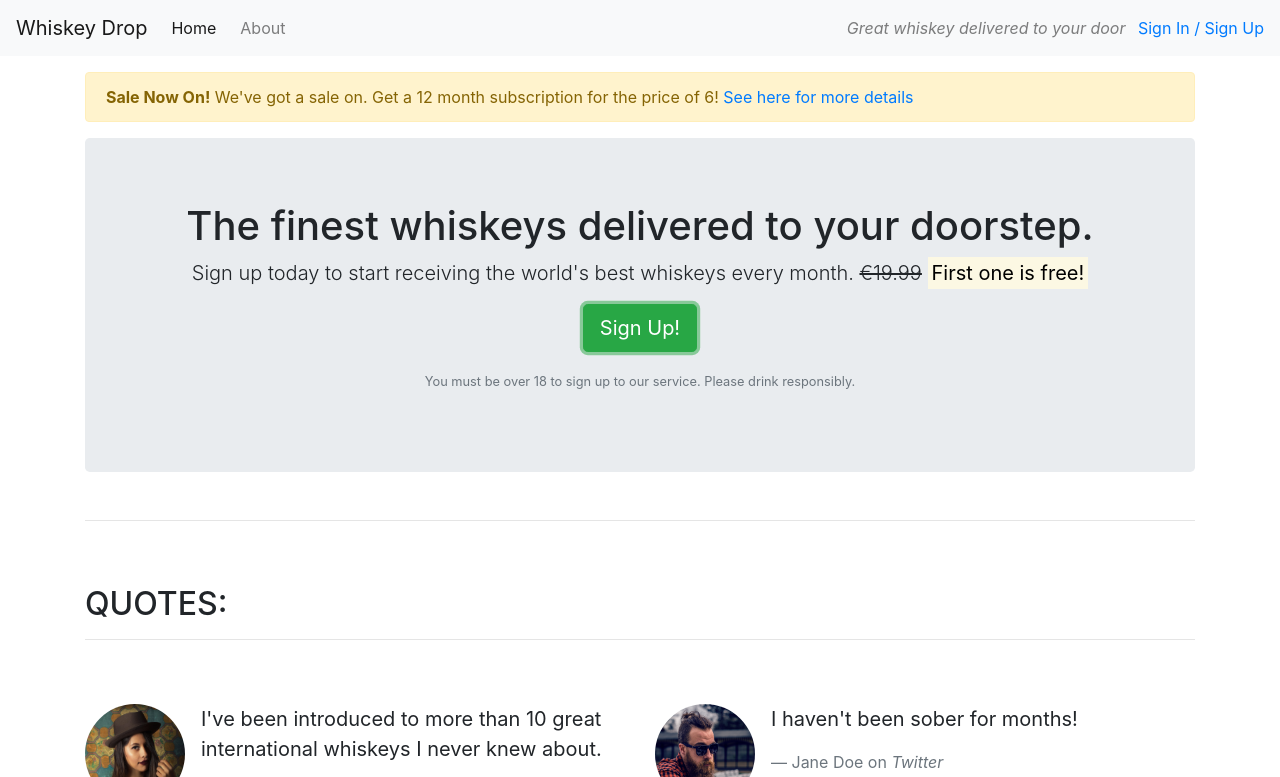
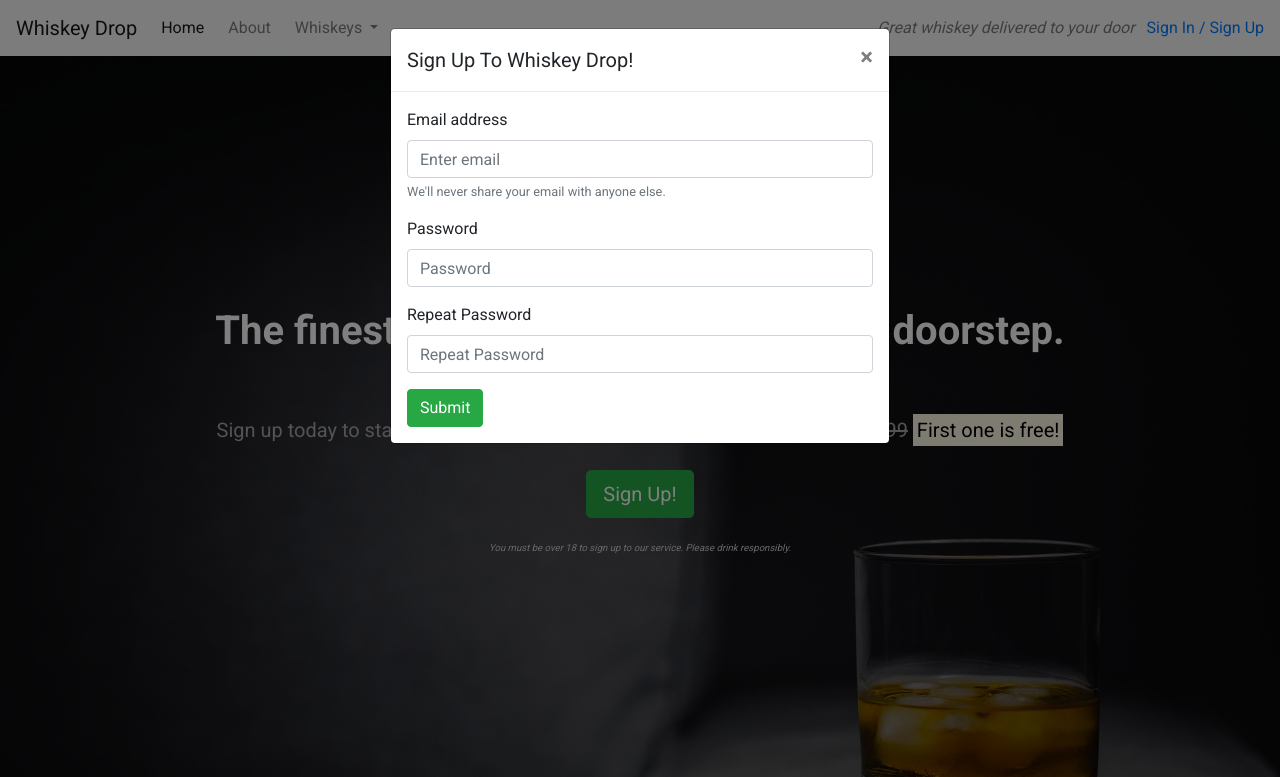
Before and after one commit to rebahama/bootstrapping, a plain HTML site: page index.html in a window 1280 px wide. Both pictures are taken after a click on the button "Sign Up!". Shown: the top 777 px of the page. Drawn offline with nearby package versions, Linux system fonts and the light colour scheme.

Commit message:
add css style

```diff
--- /dev/null
+++ b/css/style.css
@@ -0,0 +1,100 @@
+body {
+    font-family: 'Roboto', sans-serif;
+}
+
+/* Containers */
+
+.alert-container {}
+
+.callout-container {
+    height: 100vh;
+
+    background: url('../images/whiskey-background.jpg') no-repeat center center fixed;
+    -webkit-background-size: cover;
+    -moz-background-size: cover;
+    -o-background-size: cover;
+    background-size: cover;
+
+    display: flex;
+    align-items: center;
+    justify-content: center;
+
+    position: relative;
+}
+
+.opaque-overlay {
+    position: absolute;
+    top: 0;
+    left: 0;
+    height: 100%;
+    width: 100%;
+    background-color: rgba(0, 0, 0, 0.5);
+}
+
+.quotes-container {}
+
+.features-container {}
+
+/* Block dividers */
+
+.block-divider {
+    width: 75px;
+    height: 5px;
+    border: 0;
+    background-color: #444;
+}
+
+.block-divider--orange {
+    background-color: #f05f40;
+}
+
+.block-divider--short {
+    width: 35px;
+}
+
+/* Jumbotron */
+
+.jumbotron {
+    background-color: transparent;
+}
+
+.jumbotron h1 {
+    color: white;
+    font-weight: bold;
+    margin-bottom: 30px;
+    color: white;
+}
+
+.jumbotron .lead {
+    color: #a7a7a7;
+    margin: 25px 0;
+}
+
+.jumbotron small {
+    font-size: 60%;
+    font-style: italic;
+    color: #d0d0d0;
+}
+
+/* Buttons */
+
+.btn--cta {
+    font-weight: bold;
+    border-radius: 23px;
+    width: 160px;
+}
+
+.btn--red {
+    color: white;
+    background-color: #f05f40;
+    border-color: #f05f40;
+}
+
+.btn--red:hover,
+.btn--red:active,
+.btn--red:focus,
+.btn--red:active:focus {
+    background-color: #df4929;
+    border-color: #df4929;
+    color: white;
+}
--- a/index.html
+++ b/index.html
@@ -7,6 +7,8 @@
     <title>Whiskey Drop | Taste a new whiskey every month</title>
     <link rel="stylesheet" href="https://maxcdn.bootstrapcdn.com/bootstrap/4.1.3/css/bootstrap.min.css">
     <link rel="stylesheet" href="https://use.fontawesome.com/releases/v5.6.1/css/all.css" integrity="sha384-gfdkjb5BdAXd+lj+gudLWI+BXq4IuLW5IT+brZEZsLFm++aCMlF1V92rMkPaX4PP" crossorigin="anonymous">
+    <link href="https://fonts.googleapis.com/css?family=Roboto:400,700" rel="stylesheet">
+    <link rel="stylesheet" href="css/style.css" type="text/css" />
 </head>
 
 <body>
@@ -14,43 +16,66 @@
     <nav class="navbar navbar-light navbar-expand-sm bg-light">
         <a href="/" class="navbar-brand">
                     Whiskey Drop</a>
+
+        <button class="navbar-toggler ml-auto" type="button" data-toggle="collapse" data-target="#navbarNavDropdown" aria-controls="navbarNavDropdown" aria-expanded="false" aria-label="Toggle navigation">
+        <span class="navbar-toggler-icon"></span></button>
+
+        <div class="collapse navbar-collapse" id="navbarNavDropdown">
             <ul class="navbar-nav mr-auto">
                 <li class="active nav-item mr-2"><a class="nav-link" href="/">Home</a></li>
                 <li class="nav-item mr-2"><a class="nav-link" href="">About</a></li>
+                <li class="nav-item dropdown">
+                    <a class="nav-link dropdown-toggle" href="#" id="navbarDropdownMenuLink" role="button" data-toggle="dropdown" aria-haspopup="true" aria-expanded="false">
+          Whiskeys
+        </a>
+                    <div class="dropdown-menu" aria-labelledby="navbarDropdownMenuLink">
+                        <a class="dropdown-item" href="#">Irish</a>
+                        <a class="dropdown-item" href="#">Scotch</a>
+                        <a class="dropdown-item" href="#">Japanese</a>
+                        <a class="dropdown-item" href="#">American</a>
+                    </div>
+                </li>
+
                 <li class="nav-item mr-2 d-block d-sm-none"><a class="nav-link" href="">Sign In / Sign Up</a></li>
             </ul>
-
+        </div>
         <div class="d-none d-md-block">
             <p class="navbar-text my-auto mr-2"><i>Great whiskey delivered to your door</i></p>
             <a href="/login">Sign In / Sign Up</a>
         </div>
         <!--</div>-->
     </nav>
-    <article class="container mt-3">
-        <div class="row d-none d-sm-block">
-            <div class="col-12">
-                <div class="alert alert-warning">
-                    <strong>Sale Now On!</strong> We've got a sale on. Get a 12 month subscription for the price of 6! <a href="">See here for more details</a>
-                </div>
-            </div>
-        </div>
+    <!--<div class="container alert-container">-->
+    <!--    <div class="row d-none d-sm-block">-->
+    <!--        <div class="col-12">-->
+    <!--            <div class="alert alert-warning">-->
+    <!--                <strong>Sale Now On!</strong> We've got a sale on. Get a 12 month subscription for the price of 6! <a href="">See here for more details</a>-->
+    <!--            </div>-->
+    <!--        </div>-->
+    <!--    </div>-->
+    <!--</div>-->
+    <div class="container-fluid callout-container">
         <!-- Callout -->
+        <div class="opaque-overlay">&nbsp;</div>
         <div class="row">
             <div class="col-12">
                 <section class="callout jumbotron text-center">
-                    <h1>The finest whiskeys delivered to your doorstep.</h1>
+                    <h1 class="jumbotron-header">The finest whiskeys delivered to your doorstep.</h1>
+                    <hr class="block-divider block-divider--orange">
                     <p class="lead">Sign up today to start receiving the world's best whiskeys every month.
                         <s class="d-none d-sm-inline">€19.99</s>
                         <span class="d-inline d-sm-none"><br></span>
                         <strong><mark>First one is free!</mark></strong></p>
-                    <p><button class="btn btn-lg btn-success">Sign Up!</button></p>
+                    <p><button class="btn btn-lg btn-success" data-toggle="modal" data-target="#signUpModal">Sign Up!</button></p>
                     <p class="text-muted"><small>You must be over 18 to sign up to our service. Please drink responsibly.</small></p>
                 </section>
             </div>
         </div>
+    </div>
     <!-- /.callout -->
-        <hr>
+
     <!-- Quotes -->
+    <div class="container quotes-container">
         <section class="quotes">
             <div class="row">
                 <div class="col-12 my-5">
@@ -87,9 +112,11 @@
                 </div>
             </div>
         </section>
+    </div>
     <!-- /.quotes -->
-        <hr>
+
     <!-- Features -->
+    <div class="features-container">
         <section class="features">
             <div class="row">
                 <div class="col-12 my-5">
@@ -100,29 +127,64 @@
             <div class="row">
                 <div class="col-12 col-md-6 col-lg-4">
                     <div class="feature">
-                        <h3>Feature 1 <span class="badge badge-success">New!</span></h3>
+                        <h3><i class="fas fa-gift d-none d-sm-inline"></i> Feature 1 <span class="badge badge-success">New!</span></h3>
                         <p>Lorem ipsum dolor sit amet, consectetur adipiscing elit, sed do eiusmod tempor incididunt ut labore et dolore magna aliqua. Ut enim ad minim veniam, quis nostrud exercitation ullamco laboris nisi ut aliquip ex ea commodo consequat.</p>
                         <p><a class="btn btn-sm btn-light" href="">Read More</a></p>
                     </div>
                 </div>
                 <div class="col-12 col-md-6 col-lg-4">
                     <div class="feature">
-                        <h3>Feature 2</h3>
+                        <h3><i class="fas fa-credit-card d-none d-sm-inline"></i> Feature 2</h3>
                         <p>Lorem ipsum dolor sit amet, consectetur adipiscing elit, sed do eiusmod tempor incididunt ut labore et dolore magna aliqua. Ut enim ad minim veniam, quis nostrud exercitation ullamco laboris nisi ut aliquip ex ea commodo consequat.</p>
                         <p><a class="btn btn-sm btn-light" href="">Read More</a></p>
                     </div>
                 </div>
                 <div class="col-12 d-md-none d-lg-block col-lg-4">
                     <div class="feature">
-                        <h3> Feature 3</h3>
+                        <h3><i class="fas fa-times-circle d-none d-sm-inline"></i> Feature 3</h3>
                         <p>Lorem ipsum dolor sit amet, consectetur adipiscing elit, sed do eiusmod tempor incididunt ut labore et dolore magna aliqua. Ut enim ad minim veniam, quis nostrud exercitation ullamco laboris nisi ut aliquip ex ea commodo consequat.</p>
                         <p><a class="btn btn-sm btn-light" href="">Read More</a></p>
                     </div>
                 </div>
             </div>
         </section>
+    </div>
     <!-- /.features -->
-    </article>
+
+    <div class="modal" tabindex="-1" role="dialog" id="signUpModal">
+        <div class="modal-dialog" role="document">
+            <div class="modal-content">
+                <div class="modal-header">
+                    <h5 class="modal-title">Sign Up To Whiskey Drop!</h5>
+                    <button type="button" class="close" data-dismiss="modal" aria-label="Close">
+          <span aria-hidden="true">&times;</span>
+        </button>
+                </div>
+                <div class="modal-body">
+                    <form>
+                        <div class="form-group">
+                            <label for="exampleInputEmail1">Email address</label>
+                            <input type="email" class="form-control" id="exampleInputEmail1" aria-describedby="emailHelp" placeholder="Enter email">
+                            <small id="emailHelp" class="form-text text-muted">We'll never share your email with anyone else.</small>
+                        </div>
+                        <div class="form-group">
+                            <label for="password">Password</label>
+                            <input type="password" class="form-control" id="password" placeholder="Password">
+                        </div>
+                        <div class="form-group">
+                            <label for="repeatPassword">Repeat Password</label>
+                            <input type="password" class="form-control" id="repeatPassword" placeholder="Repeat Password">
+                        </div>
+                        <button type="submit" class="btn btn-success">Submit</button>
+                    </form>
+                </div>
+            </div>
+        </div>
+    </div>
+
+    <script src="https://code.jquery.com/jquery-3.3.1.slim.min.js" integrity="sha384-q8i/X+965DzO0rT7abK41JStQIAqVgRVzpbzo5smXKp4YfRvH+8abtTE1Pi6jizo" crossorigin="anonymous"></script>
+    <script src="https://cdnjs.cloudflare.com/ajax/libs/popper.js/1.14.3/umd/popper.min.js" integrity="sha384-ZMP7rVo3mIykV+2+9J3UJ46jBk0WLaUAdn689aCwoqbBJiSnjAK/l8WvCWPIPm49" crossorigin="anonymous"></script>
+    <script src="https://stackpath.bootstrapcdn.com/bootstrap/4.1.3/js/bootstrap.min.js" integrity="sha384-ChfqqxuZUCnJSK3+MXmPNIyE6ZbWh2IMqE241rYiqJxyMiZ6OW/JmZQ5stwEULTy" crossorigin="anonymous"></script>
 </body>
 
 </html>
```
Also changed, not shown: images/whiskey-background.jpg (added). Lines whose indentation alone changed are shown as unchanged.
